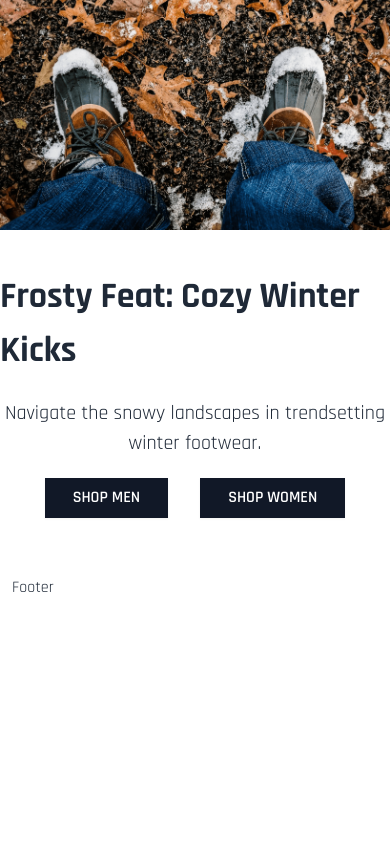
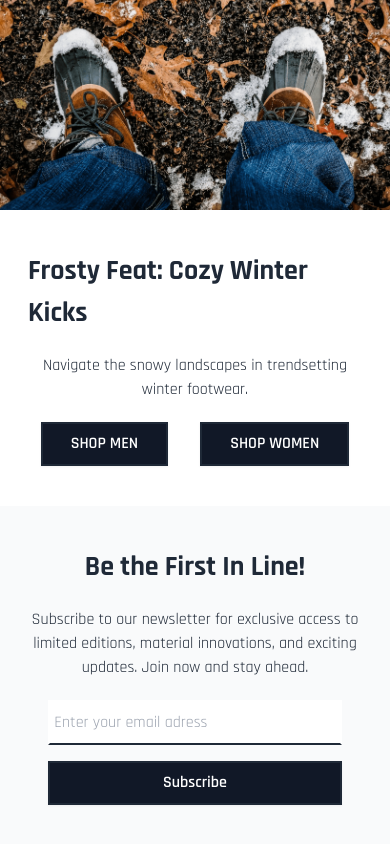
Before and after one commit to Cristian-VA/ShoeEcom, a React (Vite) app in the folder NetPro/: page / in a window 390 px wide. Shown: the part 1144-1988 px from the top of the page. Before the commit the page ends 1762 px from the top, so only its background shows below. Built offline with nearby package versions, Linux system fonts and the light colour scheme.

Commit message:
feat: Integrate Contact Us component

```diff
--- a/NetPro/src/Root/Pages/Home.tsx
+++ b/NetPro/src/Root/Pages/Home.tsx
@@ -1,6 +1,7 @@
 import React from "react";
 import Homebanner from "../components/Home/Homebanner";
 import Homebanner2 from "../components/Home/Homebanner2";
+import Contact from "../components/Home/Contact";
 import { Banner1, Banner2 } from "@/constants";
 
 
@@ -14,6 +15,7 @@ const Home = () => {
       </div>
       <Homebanner2 Banner={Banner1}/>
       <Homebanner2 Banner={Banner2}/>
+      <Contact/>
     </div>
 
 
--- /dev/null
+++ b/NetPro/src/Root/components/Home/Contact.tsx
@@ -0,0 +1,51 @@
+import { useState } from "react";
+import { Button } from "@/components/ui/button";
+
+const Contact = () => {
+    const [email, setEmail] = useState('');
+    const [isSignUp, setIsSignUp] = useState(false)
+    const handleSubmit = (e:any) => {
+        e.preventDefault();
+        setIsSignUp(true)
+
+
+      };
+
+  return (
+    <div className="flex flex-1 flex-col bg-gray-50   justify-center items-center">
+        <div className=" max-w-[1440px] my-10 md:my-14 bg-gray-50 px-7">
+         {isSignUp? (
+           <>
+           <div className="px-5">
+            <h1 className="md:text-[36px] text-[28px] font-bold text-center bg-gray-50"> You're In!</h1>
+            <h1 className="md:text-[20px] text-[16px] text-center my-5 max-w-[800px] bg-gray-50"> We've received your info and are here to support. Expect news on all things comfy and eco-conscious.</h1>
+            </div>
+           </>
+         ) :(
+            <>
+        <h1 className="md:text-[36px] text-[28px] font-bold text-center bg-gray-50"> Be the First In Line!</h1>
+        <h1 className="md:text-[20px] text-[16px] text-center my-5 max-w-[800px] bg-gray-50"> Subscribe to our newsletter for exclusive access to limited editions, material innovations, and exciting updates. Join now and stay ahead.</h1>
+
+        <form onSubmit={handleSubmit} className="bg-gray-50 flex md:flex-row flex-col w-full max-w-[700px] gap-4 px-5 ">
+
+          <input
+            type="email"
+            value={email}
+            onChange={(e) => setEmail(e.target.value)}
+            required
+            className=" h-[44.5px] my-auto border-2 border-b-gray-800 border-white md:w-[1000px]"
+            placeholder=" Enter your email adress"
+          />
+
+        <Button type="submit" className="bg-gray-900 transition text-white hover:bg-white text-[16px] py-5 px-7 font-semibold drop-shadow-sm border-2 border-gray-800 hover:text-gray-800 my-auto">Subscribe</Button>
+      </form>
+      </>
+      )}
+
+        </div>
+
+    </div>
+  );
+};
+
+export default Contact;
--- a/NetPro/src/Root/components/Home/Homebanner.tsx
+++ b/NetPro/src/Root/components/Home/Homebanner.tsx
@@ -11,7 +11,7 @@ const Homebanner = () => {
                   <h1 className="bg-transparent font-bold text-[28px]  drop-shadow-sm text-white ">Timeless Comfort, Leather Luxury</h1>
                   <p className="bg-transparent font-semibold text-[16px]  drop-shadow-sm text-white">Discover the next level of comfort. Check out our leather Shoes</p>
                   <div className="flex bg-transparent mt-6 justify-end gap-4">
-                      <Button className="hover:bg-gray-900 transition hover:text-white bg-white text-[16px] py-5 px-7 font-semibold drop-shadow-sm "> SHOP MEN</Button>
+                      <Button className="hover:bg-gray-900 transition hover:text-white bg-white text-[16px] py-5 px-7 font-semibold drop-shadow-sm  "> SHOP MEN</Button>
                       <Button className="hover:bg-gray-900 transition hover:text-white bg-white text-[16px] py-5 px-7 font-semibold drop-shadow-sm "> SHOP WOMEN</Button>
                   </div>
               </div>
--- a/NetPro/src/Root/components/Home/Homebanner2.tsx
+++ b/NetPro/src/Root/components/Home/Homebanner2.tsx
@@ -1,31 +1,41 @@
-import React from 'react'
-import { Button } from '@/components/ui/button'
-import { Ban } from 'lucide-react'
+import { Button } from "@/components/ui/button";
 
 type BannerType = {
-    BannerImg: string,
-    MobileImg: string,
-    Heading: string,
-    message: string
-}
+  BannerImg: string;
+  MobileImg: string;
+  Heading: string;
+  message: string;
+};
 
+const Homebanner2 = ({ Banner }: { Banner: BannerType }) => {
+  return (
+    <div className="flex flex-1 flex-col">
+      <img
+        src={Banner.BannerImg}
+        className="object-cover max-h-[475px] hidden md:block"
+      />
+      <img
+        src={Banner.MobileImg}
+        className="object-cover max-h-[400px] md:hidden block"
+      />
+      <div className="flex flex-col items-center my-10 md:my-14 px-7">
+        <h1 className="md:text-[36px] text-[28px] font-bold">{Banner.Heading}</h1>
+        <p className="md:text-[20px] text-[16px] text-center max-w-[700px] my-5">
+          {Banner.message}
+        </p>
+        <div className=" flex gap-8">
+          <Button className="bg-gray-900 transition text-white hover:bg-white text-[16px] py-5 px-7 font-semibold drop-shadow-sm border-2 border-gray-800 hover:text-gray-800 ">
+            {" "}
+            SHOP MEN
+          </Button>
+          <Button className="bg-gray-900 transition text-white hover:bg-white text-[16px] py-5 px-7 font-semibold drop-shadow-sm border-2 border-gray-800  hover:text-gray-800 ">
+            {" "}
+            SHOP WOMEN
+          </Button>
+        </div>
+      </div>
+    </div>
+  );
+};
 
-const Homebanner2 = ({Banner}:{Banner:BannerType}) => {
-  return (
-    <div className='flex flex-1 flex-col'>
-        <img src={Banner.BannerImg} className='object-cover max-h-[475px] hidden md:block'/>
-        <img src={Banner.MobileImg} className='object-cover max-h-[400px] md:hidden block'/>
-        <div className='flex flex-col items-center my-10 '>
-            <h1 className='text-[36px] font-bold'>{Banner.Heading}</h1>
-            <p className='text-[20px] text-center max-w-[500px] my-5'>{Banner.message}</p>
-            <div className=' flex gap-8'>
-            <Button className="bg-gray-900 transition text-white hover:bg-white text-[16px] py-5 px-7 font-semibold drop-shadow-sm "> SHOP MEN</Button>
-                <Button className= "bg-gray-900 transition text-white hover:bg-white text-[16px] py-5 px-7 font-semibold drop-shadow-sm "> SHOP WOMEN</Button>
-            </div>
-
-        </div>
-    </div>
-  )
-}
-
-export default Homebanner2
+export default Homebanner2;
```
